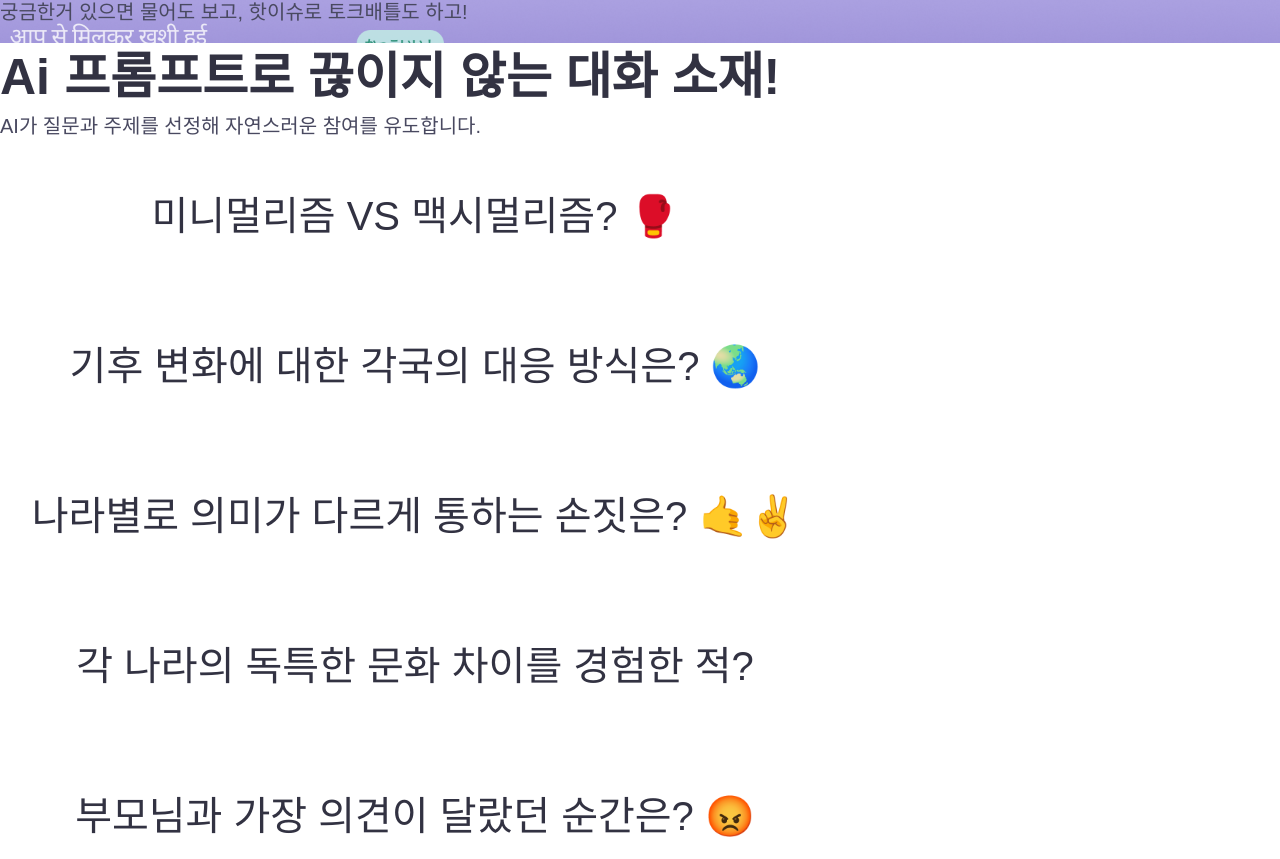
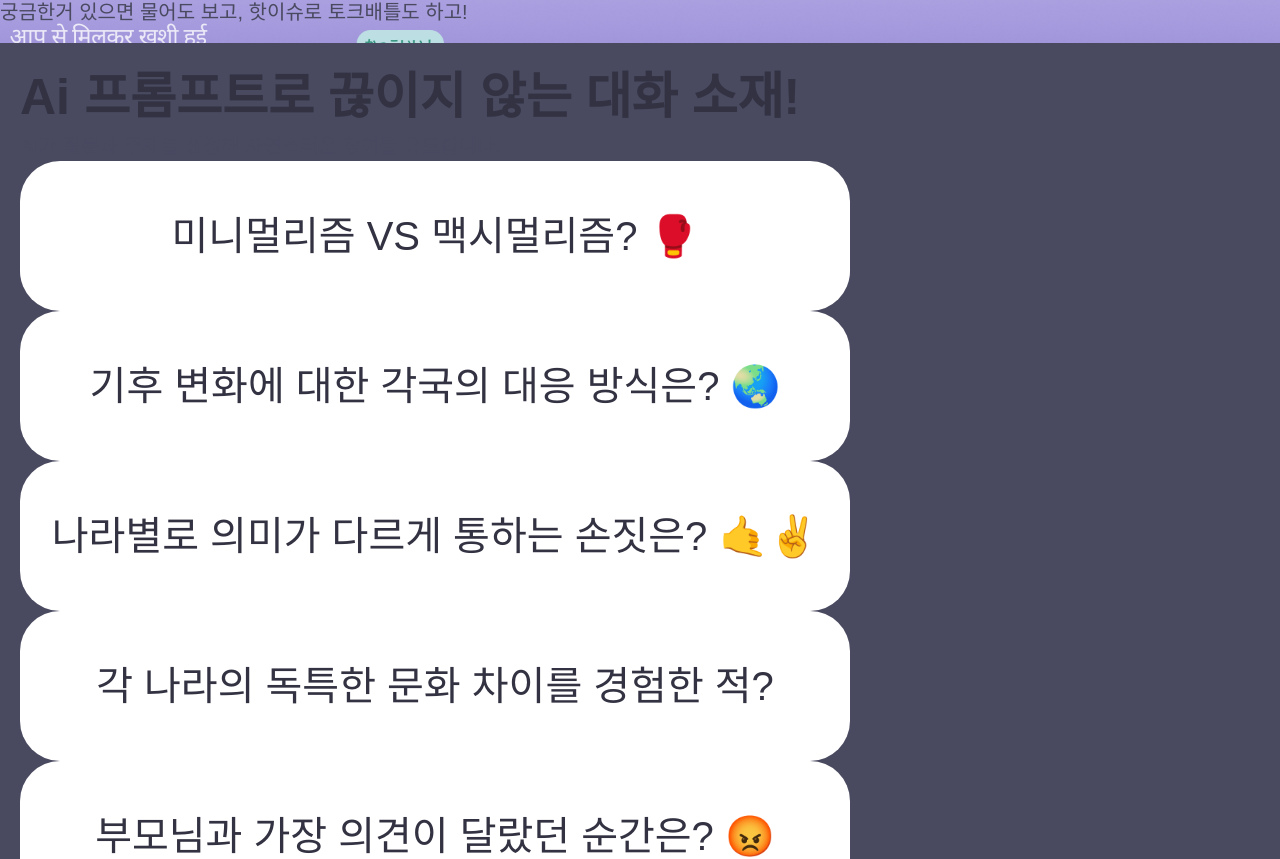
Before and after one commit to hyun2e/unoia-landing, a React (Vite) app: page / in a window 1280 px wide. Shown: the part 4550-5409 px from the top of the page. Built offline with nearby package versions, Linux system fonts and the light colour scheme; a web font is replaced by a local one.

Commit message:
AI주제생성 배경컬러 추가

```diff
--- a/src/components/Section06.jsx
+++ b/src/components/Section06.jsx
@@ -39,94 +39,26 @@ const AICardInfo = [
   ],
 ];
 
+
 const Section06 = () => {
   return (
-    <div>
+    <div style={{ backgroundColor: "#494960", padding: "20px" }}>
       {/* Title & Description */}
       <div>
         <h2>Ai 프롬프트로 끊이지 않는 대화 소재!</h2>
         <p>AI가 질문과 주제를 선정해 자연스러운 참여를 유도합니다.</p>
       </div>
-      {/* AICard Container 5개 */}
-      {AICardInfo.map(e1 => <div>
-        {e1.map((e2) => <AICard info = {e2} />)}
-      </div>)}
+
+      {/* AICard Container */}
+      {AICardInfo.map((e1, i) => (
+        <div key={i} style={{ marginBottom: "20px" }}>
+          {e1.map((e2, j) => (
+            <AICard key={j} info={e2} />
+          ))}
+        </div>
+      ))}
     </div>
   );
 };
 
-export default Section06
-
-// 아래쪽 코드는 에니메이션 포함/ 코드 확인 필요 / App.jsx 에 Section07 랜더링 필요함.
-// import React, { useState, useEffect } from "react";
-// import { motion, AnimatePresence } from "framer-motion";
-// import styled from "styled-components";
-
-// // ✅ 이미지 리스트 (public/images/ 폴더에 있어야 함)
-// const images = [
-//   "/src/assets/images/S07_AI_feed01.png",
-//   "/src/assets/images/S07_AI_feed02.png",
-//   "/src/assets/images/S07_AI_feed03.png",
-//   "/src/assets/images/S07_AI_feed04.png",
-//   "/src/assets/images/S07_AI_feed05.png",
-// ];
-
-// // ✅ Styled-components 최소한의 스타일 적용
-// const SectionContainer = styled.section`
-//   text-align: center;
-//   display: flex;
-//   flex-direction: column;
-//   align-items: center;
-//   gap: 20px;
-//   padding: 50px 20px;
-// `;
-
-// const SliderWrapper = styled.div`
-//   position: relative;
-//   display: flex;
-//   justify-content: center;
-//   align-items: center;
-// `;
-
-// const ChatCard = styled(motion.img)`
-//   display: block;
-//   max-width: 100%;
-//   height: auto;
-// `;
-
-// const Section07 = () => {
-//   const [index, setIndex] = useState(0); // 현재 보이는 이미지 인덱스
-
-//   // 4초마다 자동으로 다음 이미지로 변경
-//   useEffect(() => {
-//     const interval = setInterval(() => {
-//       setIndex((prev) => (prev + 1) % images.length);
-//     }, 4000);
-//     return () => clearInterval(interval);
-//   }, []);
-
-//   return (
-//     <SectionContainer>
-//       {/* h1과 p는 GlobalStyles에서 스타일이 지정됨 */}
-//       <h1>Ai 프롬프트로 끊이지 않는 대화 소재!</h1>
-//       <p>AI가 질문과 주제를 선정해 자연스러운 참여를 유도합니다.</p>
-
-//       {/* 카드 슬라이더 */}
-//       <SliderWrapper>
-//         <AnimatePresence mode="wait">
-//           <ChatCard
-//             key={index}
-//             src={images[index]}
-//             alt="AI Chat Card"
-//             initial={{ opacity: 0, scale: 1 }}
-//             animate={{ opacity: 1, scale: 1 }}
-//             exit={{ opacity: 0, scale: 1 }}
-//             transition={{ duration: 1 }}
-//           />
-//         </AnimatePresence>
-//       </SliderWrapper>
-//     </SectionContainer>
-//   );
-// };
-
-// export default Section07;
+export default Section06;
```
